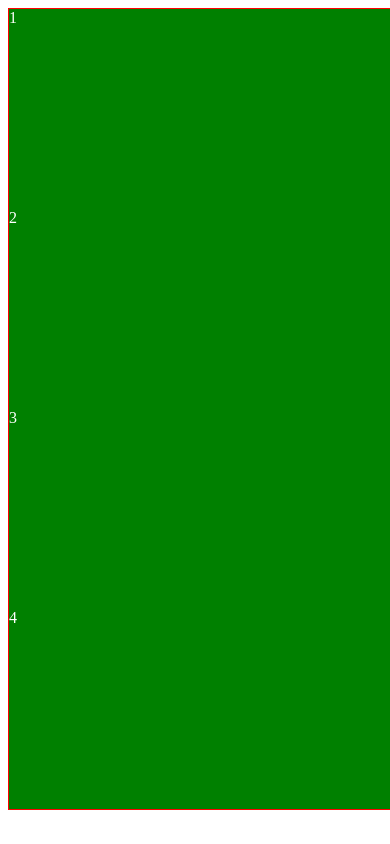
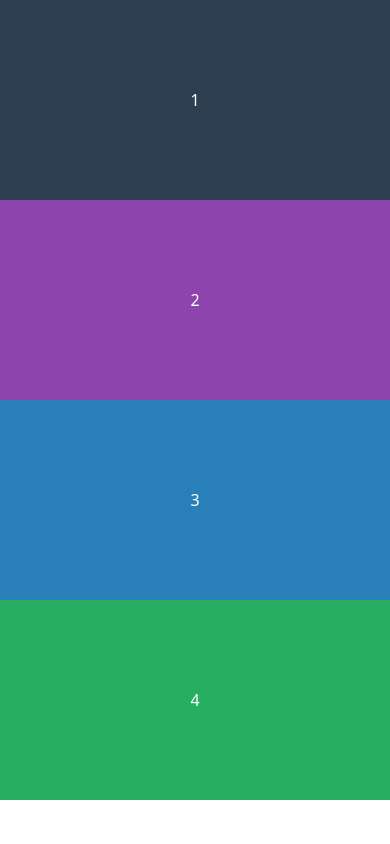
Before and after one commit to dimanranawaka/WebTraining, a plain HTML site: page CSS/Boostrap/index.html in a window 390 px wide. Drawn offline with nearby package versions, Linux system fonts and the light colour scheme.

Commit message:
Responsive Part(Boostrap)

```diff
--- a/CSS/Boostrap/index.html
+++ b/CSS/Boostrap/index.html
@@ -6,13 +6,16 @@
           content="width=device-width, user-scalable=no, initial-scale=1.0, maximum-scale=1.0, minimum-scale=1.0">
     <meta http-equiv="X-UA-Compatible" content="ie=edge">
     <link rel="stylesheet" href="main.css">
+    <link href="https://cdn.jsdelivr.net/npm/bootstrap@5.3.0-alpha3/dist/css/bootstrap.min.css" rel="stylesheet" integrity="sha384-KK94CHFLLe+nY2dmCWGMq91rCGa5gtU4mk92HdvYe+M/SXH301p5ILy+dN9+nJOZ" crossorigin="anonymous">
 </head>
 <body>
-    <div class="outer">
-        <div class="inner" style="background-color:#2c3e50 ">1</div>
-        <div class="inner" style="background-color:#8e44ad ">2</div>
-        <div class="inner" style="background-color:#2980b9 ">3</div>
-        <div class="inner" style="background-color:#27ae60">4</div>
+    <div class="container"><!--boostrap class-->
+        <div class="row"><!--boostrap class-->
+            <div class="inner col-lg-3 col-md-4 col-sm-6" style="background-color:#2c3e50 ">1</div>
+            <div class="inner col-lg-3 col-md-4 col-sm-6" style="background-color:#8e44ad ">2</div>
+            <div class="inner col-lg-3 col-md-4 col-sm-6" style="background-color:#2980b9 ">3</div>
+            <div class="inner col-lg-3 col-md-4 col-sm-6" style="background-color:#27ae60">4</div>
+        </div>
     </div>
 </body>
 </html>
--- a/CSS/Boostrap/main.css
+++ b/CSS/Boostrap/main.css
@@ -1,28 +1,11 @@
 /*media query*/
-.outer{
-    width: 100vw;
-    height: auto;
-    border: 1px solid red;
-}
+
 .inner{
     /*.............*/
-    /*display: flex;*/
+    display: flex;
     justify-content: center;
     align-items: center;
     color: white;
     height: 200px;
-    width: 25%;
-    display: inline-block;
     /*...............*/
 }
-@media (max-width: 768px) {
-    .inner{
-        width: 50%;
-        background-color: red!important;
-    }
-}@media (max-width: 500px) {
-    .inner{
-        width: 100%;
-        background-color: green!important;
-    }
-}
```
